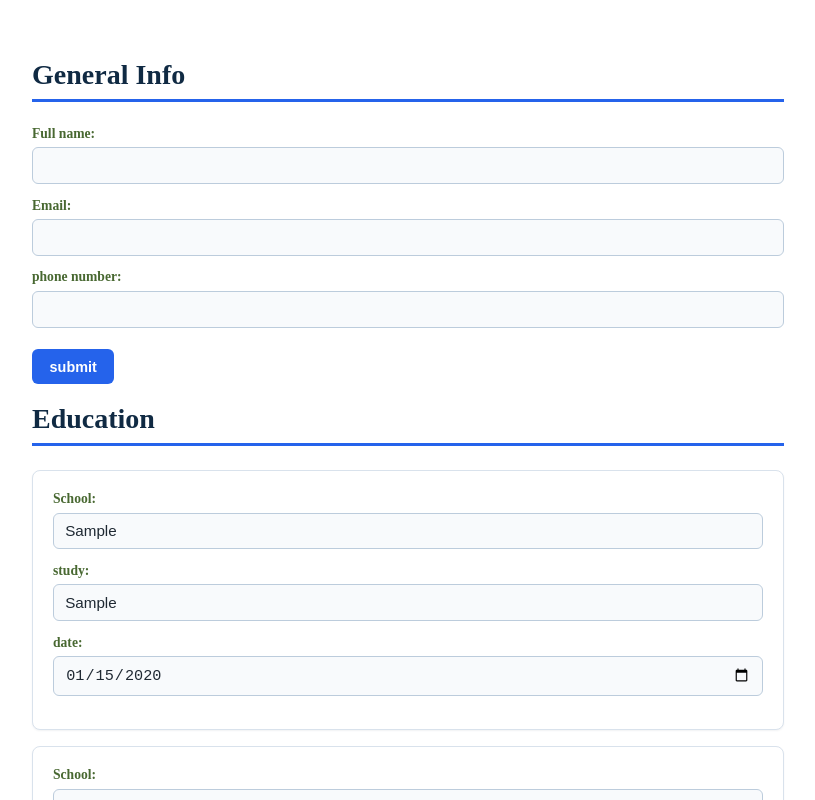
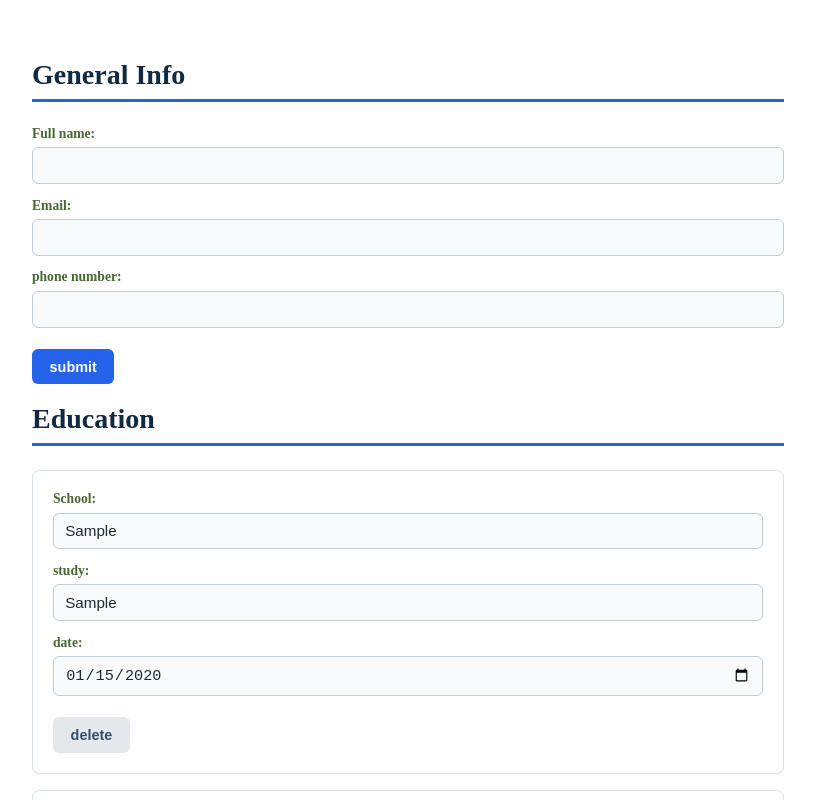
Before and after one commit to the-blockman/cv-application, a React (Vite) app: page / in a window 1280 px wide. Both pictures are taken after typing "Sample", "Sample", "2020-01-15" into the empty fields and a click on the button "Add another school". Shown: the top 800 px of the page, without its empty margins (232-1047 px from the left). Built offline with nearby package versions, Linux system fonts and the light colour scheme.

Commit message:
feat: refactor Education and Experience components to accept props and add delete functionality

```diff
--- a/src/App.jsx
+++ b/src/App.jsx
@@ -1,13 +1,27 @@
 import GeneralInfo from "./components/GeneralInfo";
 import Education from "./components/Education";
 import Experience from "./components/Experience";
+import { useState } from "react";
 
 function App() {
+  const [education, setEducation] = useState([
+    { school: "", study: "", date: "" },
+  ]);
+  const [experience, setExperience] = useState([
+    {
+      companyName: "",
+      title: "",
+      mainResponsibilities: "",
+      dateFrom: "",
+      dateUntil: "",
+    },
+  ]);
+
   return (
     <>
       <GeneralInfo />
-      <Education />
-      <Experience />
+      <Education education={education} setEducation={setEducation} />
+      <Experience experience={experience} setExperience={setExperience} />
     </>
   );
 }
--- a/src/components/Education.jsx
+++ b/src/components/Education.jsx
@@ -1,10 +1,7 @@
 import { useState } from "react";
 import "../styles/education.css";
 
-function Education() {
-  const [education, setEducation] = useState([
-    { school: "", study: "", date: "" },
-  ]);
+function Education({ education, setEducation }) {
   const [mode, setMode] = useState("edit");
 
   function handleChange(e, index) {
@@ -21,6 +18,16 @@ function Education() {
   function addEntry() {
     const newEntry = { school: "", study: "", date: "" };
     setEducation([...education, newEntry]);
+  }
+
+  function deleteEntry(index) {
+    if (education.length === 1) {
+      return;
+    }
+    const updatedEducation = education.filter((entry, i) => {
+      return i !== index;
+    });
+    setEducation(updatedEducation);
   }
 
   function renderDisplay() {
@@ -76,6 +83,12 @@ function Education() {
                   onChange={(e) => handleChange(e, index)}
                 />
               </label>
+              <button
+                className={education.length === 1 ? "disabled" : ""}
+                onClick={() => deleteEntry(index)}
+              >
+                delete
+              </button>
             </div>
           );
         })}
--- a/src/components/Experience.jsx
+++ b/src/components/Experience.jsx
@@ -1,16 +1,7 @@
+import "../styles/experience.css";
 import { useState } from "react";
-import "../styles/experience.css";
 
-function Experience() {
-  const [experience, setExperience] = useState([
-    {
-      companyName: "",
-      title: "",
-      mainResponsibilities: "",
-      dateFrom: "",
-      dateUntil: "",
-    },
-  ]);
+function Experience({ experience, setExperience }) {
   const [mode, setMode] = useState("edit");
 
   function handleChange(e, index) {
@@ -34,6 +25,16 @@ function Experience() {
     };
 
     setExperience([...experience, newExperience]);
+  }
+
+  function deleteEntry(index) {
+    if (experience.length === 1) {
+      return;
+    }
+    const updatedExperience = experience.filter((entry, i) => {
+      return i !== index;
+    });
+    setExperience(updatedExperience);
   }
 
   function renderForm() {
@@ -102,6 +103,12 @@ function Experience() {
                   }}
                 />
               </label>
+              <button
+                className={experience.length === 1 ? "disabled" : ""}
+                onClick={() => deleteEntry(index)}
+              >
+                delete
+              </button>
             </div>
           );
         })}
--- a/src/styles/education.css
+++ b/src/styles/education.css
@@ -80,3 +80,7 @@
 .education button.primary:hover {
   background-color: #1d4ed8;
 }
+
+.education button.disabled {
+  display: none;
+}
--- a/src/styles/experience.css
+++ b/src/styles/experience.css
@@ -87,3 +87,7 @@
 .experience button.primary:hover {
   background-color: #1d4ed8;
 }
+
+.experience button.disabled {
+  display: none;
+}
```
